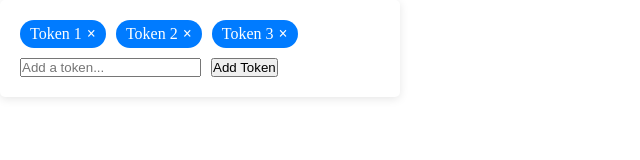
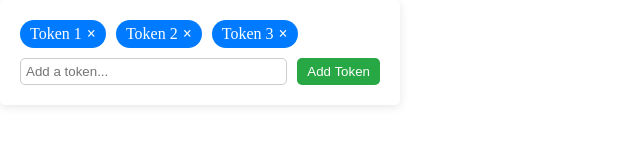
Before and after one commit to MDJAmin/tag-creator-app-html-css-js, a plain HTML site: page index.html in a window 1280 px wide. Shown: the whole page, without its empty margins (0-640 px from the left). Drawn offline with Linux system fonts and the light colour scheme.

Commit message:
Style : button and input

```diff
--- a/css/style.css
+++ b/css/style.css
@@ -32,3 +32,22 @@
     cursor: pointer;
     font-weight: bold;
 }
+input {
+    border: 1px solid #ccc;
+    border-radius: 5px;
+    padding: 5px;
+    flex: 1;
+}
+
+button {
+    background-color: #28a745;
+    color: white;
+    border: none;
+    border-radius: 5px;
+    padding: 5px 10px;
+    cursor: pointer;
+}
+
+button:hover {
+    background-color: #218838;
+}
```
